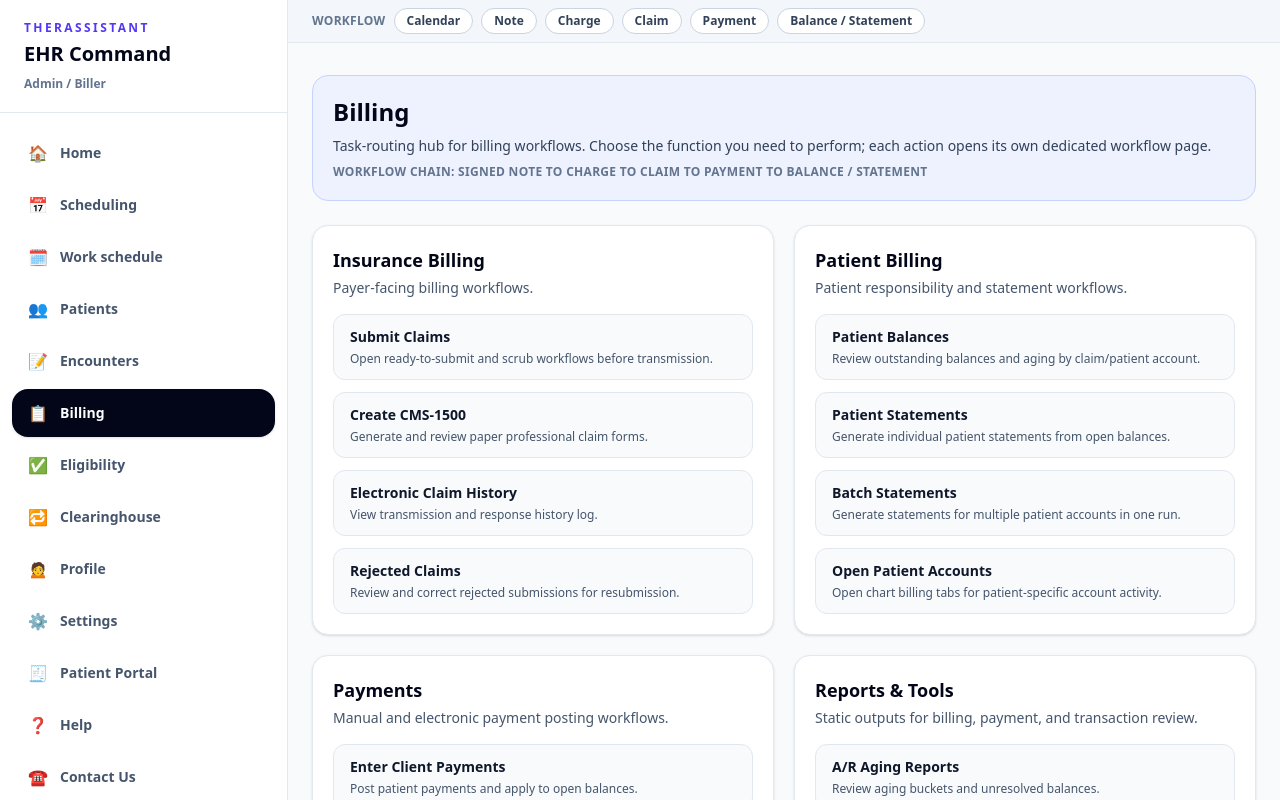
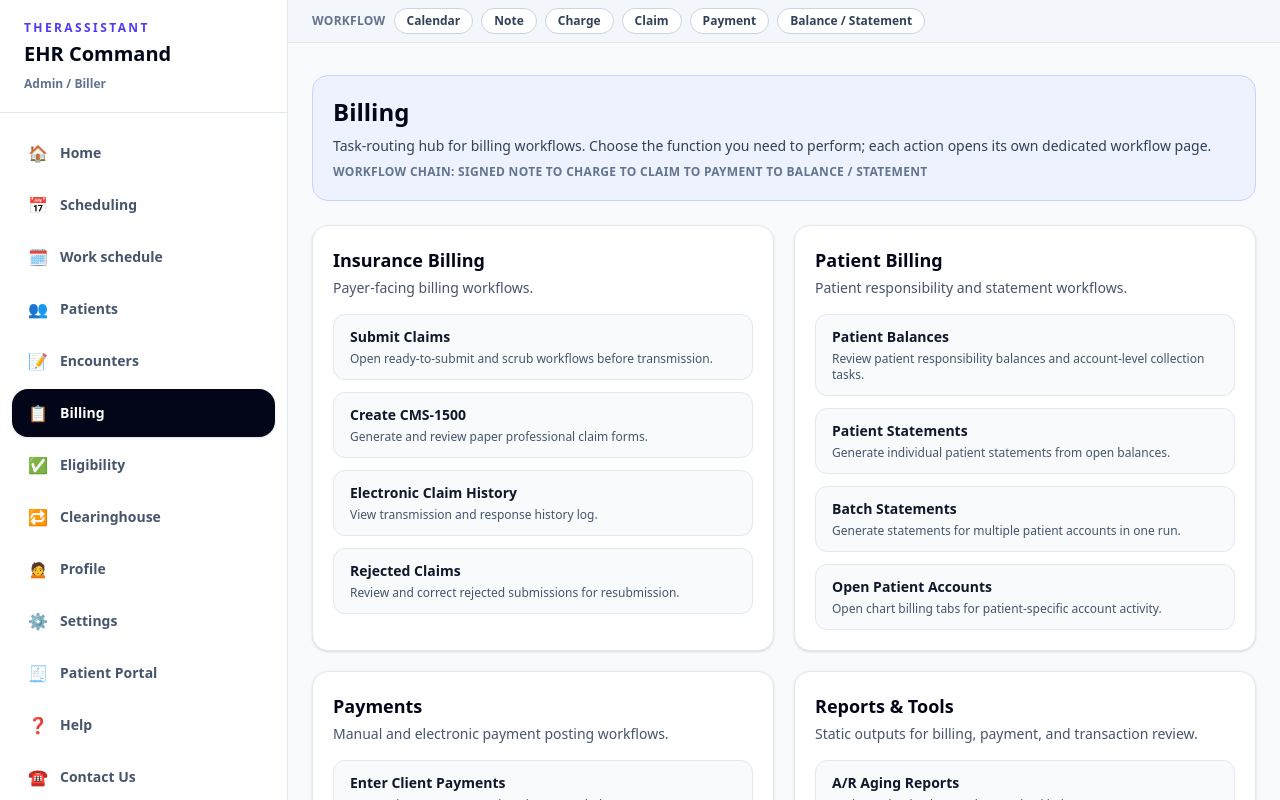
Before and after one commit to therassistantllc/therassistantold, a Next.js app: page /billing in a window 1280 px wide. Shown: the top 800 px of the page. Built offline with nearby package versions, Linux system fonts and the light colour scheme.

Commit message:
Fix misrouted billing hub links

```diff
--- a/app/billing/page.tsx
+++ b/app/billing/page.tsx
@@ -48,8 +48,8 @@ const sections: BillingSection[] = [
     actions: [
       {
         label: "Patient Balances",
-        href: "/billing/ar",
-        description: "Review outstanding balances and aging by claim/patient account.",
+        href: "/billing/patient-balances",
+        description: "Review patient responsibility balances and account-level collection tasks.",
       },
       {
         label: "Patient Statements",
```
